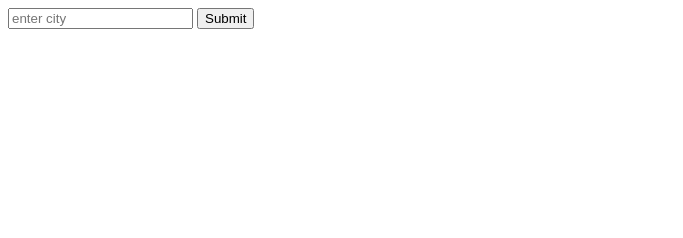
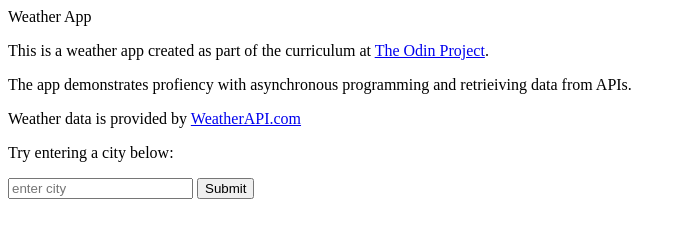
Before and after one commit to michaperki/weather-app, a plain HTML site: page index.html in a window 1280 px wide. Shown: the whole page, without its empty margins (0-683 px from the left). Drawn offline with Linux system fonts and the light colour scheme.

Commit message:
add header, description, and instructions

```diff
--- a/index.html
+++ b/index.html
@@ -7,6 +7,23 @@
     <title>Weather App</title>
   </head>
   <body>
+    <header>Weather App</header>
+    <div id="description">
+      <p>
+        This is a weather app created as part of the curriculum at
+        <a href="https://www.theodinproject.com/">The Odin Project</a>.
+      </p>
+      <p>
+        The app demonstrates profiency with asynchronous programming and
+        retrieiving data from APIs.
+      </p>
+      <p>
+        Weather data is provided by <a href="https://www.weatherapi.com/">WeatherAPI.com</a>
+      </p>
+    </div>
+    <div id="instructions">
+        <p>Try entering a city below:</p>
+    </div>
     <form id="weather-form">
       <input id="city-input" type="text" placeholder="enter city" />
       <input id="submit-btn" type="submit" />
```
